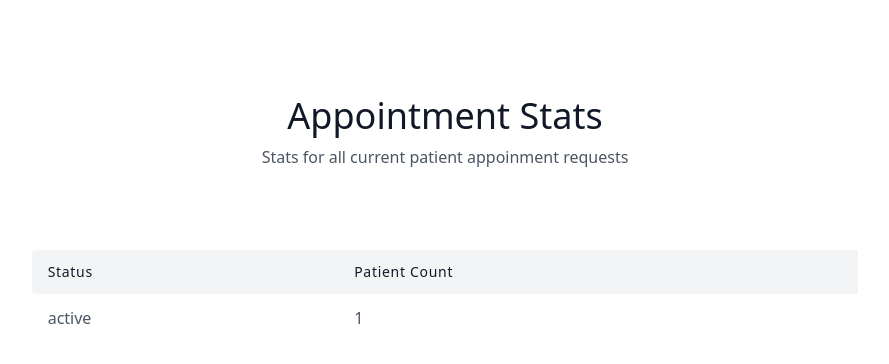
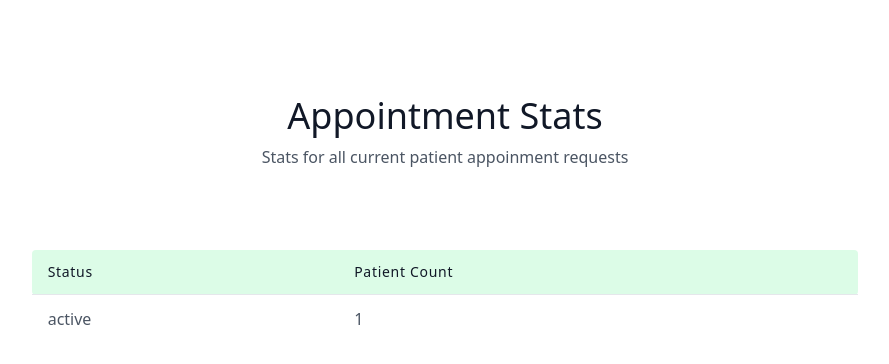
Before and after one commit to jonboland/patientflow, a Django app: page /patients/appointment-stats/ in a window 1280 px wide. Shown: the part 80-444 px from the top of the page, without its empty margins (195-1084 px from the left). Run offline with Django 3.2, Linux system fonts and the light colour scheme; a user stored in the database is signed in; tables that the repository leaves empty hold one stand-in row (values such as "Sample post"); some libraries are stand-ins or nearby versions.

Commit message:
Improve appointment stat style

```diff
--- a/templates/appointment_stats.html
+++ b/templates/appointment_stats.html
@@ -5,7 +5,9 @@
 <section class="text-gray-600 body-font">
   <div class="container px-5 py-24 mx-auto">
     <div class="flex flex-col text-center w-full mb-20">
-      <h1 class="sm:text-4xl text-3xl font-medium title-font mb-2 text-gray-900">Appointment Stats</h1>
+      <h1 class="sm:text-4xl text-3xl font-medium title-font mb-2 text-gray-900">
+        Appointment Stats
+      </h1>
       <p class="lg:w-2/3 mx-auto leading-relaxed text-base">
           Stats for all current patient appoinment requests</p>
     </div>
@@ -13,17 +15,21 @@
       <table class="table-auto w-full text-left whitespace-no-wrap">
         <thead>
           <tr>
-            <th class="px-4 py-3 title-font tracking-wider font-medium text-gray-900 text-sm bg-gray-100 rounded-tl rounded-bl">Status</th>
-            <th class="px-4 py-3 title-font tracking-wider font-medium text-gray-900 text-sm bg-gray-100">Patient Count</th>
+            <th class="px-4 py-3 title-font tracking-wider font-medium text-gray-900 text-sm bg-green-100 rounded-tl rounded-bl">
+              Status
+            </th>
+            <th class="px-4 py-3 title-font tracking-wider font-medium text-gray-900 text-sm bg-green-100 rounded-tr rounded-br">
+              Patient Count
+            </th>
           </tr>
         </thead>
         <tbody>
           {% for status_object, count in patient_status_counts.items %}
             <tr>
-              <td class="px-4 py-3">
-                <a href="{% url 'patients:appointment-stat-detail' status_object.pk %}">{{ status_object }}</a>
+              <td class="px-4 py-3 border-t border-grey-500">
+                <a class="hover:text-green-600" href="{% url 'patients:appointment-stat-detail' status_object.pk %}">{{ status_object }}</a>
               </td>
-              <td class="px-4 py-3">{{ count }}</td>
+              <td class="px-4 py-3 border-t border-grey-500">{{ count }}</td>
             </tr>
           {% endfor %}
         </tbody>
```
Also changed, not shown: templates/appointment_stat_detail.html (+4 -4 lines).
